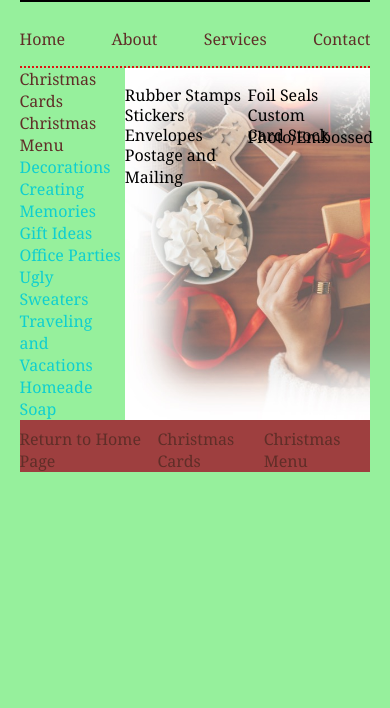
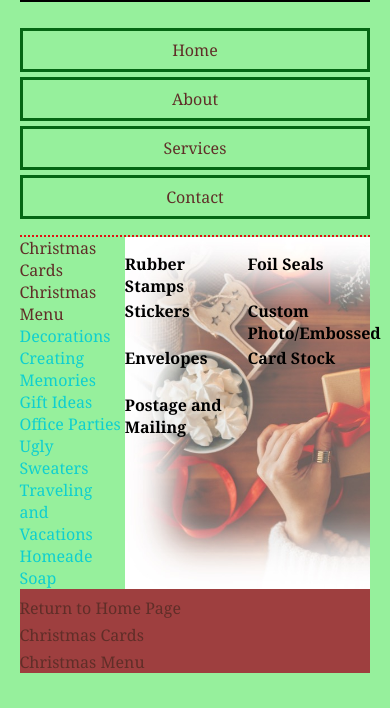
Before and after one commit to Stella-Brannon/christmasblog, a plain HTML site: page christmasblog/cardschristmas.html in a window 390 px wide. Shown: the part 142-850 px from the top of the page. Drawn offline with Linux system fonts and the light colour scheme.

Commit message:
feature:updated css to responsive

```diff
--- a/christmasblog/css/blogpage-styles.css
+++ b/christmasblog/css/blogpage-styles.css
@@ -1,49 +1,44 @@
+@media screen and (min-width:600px) {
 
+    .footer ul {
+        grid-column: 1/11;
+        grid-row: 7/8;
+        display: flex;
+        flex-direction: row;
+        flex-wrap: nowrap;
+        gap: 5px;
+        justify-content: space-around;
+        align-items: center;
 
-/* first breakpoint*/
-/*@media(min-width: 480px) {
-    .grid-container {
-        display: grid;
-        grid-template-columns: repeat(10, 1fr);
-        grid-template-rows: repeat(7, 1fr);
-        grid-column-gap: 0px;
-        grid-row-gap: 0px;
     }
 
-    .header {
-        grid-area: 1 / 1 / 2 / 11;
-    }
-
-    .navigation {
-        grid-area: 2 / 1 / 3 / 11;
+    .navigation ul {
         display: flex;
         flex-direction: row;
-        flex-wrap: wrap;
+        flex-wrap: nowrap;
+        gap: 5px;
         justify-content: space-between;
     }
+}
 
-    .article {
-        grid-area: 3 / 1 / 6 / 11;
-    }
+@media screen and (max-width:599px) {
 
-    .blogtext {
-        grid-area: 6 / 1 / 7 / 11;
-    }
-
-    .footer {
-        grid-area: 7 / 1 / 8 / 11;
-
+    .navigation ul {
+        display: flex;
+        flex-direction: column;
+        flex-wrap: wrap;
+        gap: 5px;
+        justify-content: space-between;
     }
 
     .footer ul {
         display: flex;
-        flex-direction: row;
+        flex-direction: column;
+        flex-wrap: wrap;
+        gap: 5px;
         justify-content: space-between;
-        align-items: center;
     }
 }
-*/
-
 
 .grid-container {
     display: grid;
@@ -65,23 +60,23 @@
 }
 
 .navigation {
-     grid-area: 2 / 1 / 3 / 11;
+    grid-area: 2 / 1 / 3 / 11;
 
 }
-.navigation ul{
-    display: flex;
-    flex-direction: row;
-    flex-wrap:nowrap;
-    gap: 5px;
-    justify-content: space-between;
+
+.navigation li {
+    border: 3px solid #046613;
+    text-align: center;
+    padding: 0.5rem;
 }
-
 
 #nested_grid {
     display: grid;
     grid-template-rows: 25% 75%;
     grid-template-columns: 50% 50%;
     gap: 5px;
+    justify-content: space-evenly;
+    align-items: center;
 
 }
 
@@ -121,10 +116,3 @@ img {
     grid-column: 1/11;
     grid-row: 7/8;
 }
-
-.footer ul {
-    display: flex;
-    flex-direction: row;
-    justify-content: space-between;
-    align-items: center;
-}
--- a/christmasblog/css/cards-styles.css
+++ b/christmasblog/css/cards-styles.css
@@ -1,11 +1,52 @@
+@media screen and (min-width:600px) {
 
+    .footer ul {
+        grid-column: 1/11;
+        grid-row: 7/8;
+        display: flex;
+        flex-direction: row;
+        flex-wrap: nowrap;
+        gap: 5px;
+        justify-content: space-around;
+        align-items: center;
+
+    }
+
+    .navigation ul {
+        display: flex;
+        flex-direction: row;
+        flex-wrap: nowrap;
+        gap: 5px;
+        justify-content: space-between;
+    }
+}
+
+@media screen and (max-width:599px) {
+
+    .navigation ul {
+        display: flex;
+        flex-direction: column;
+        flex-wrap: wrap;
+        gap: 5px;
+        justify-content: space-between;
+    }
+
+    .footer ul {
+        display: flex;
+        flex-direction: column;
+        flex-wrap: wrap;
+        gap: 5px;
+        justify-content: space-between;
+    }
+}
 
 .grid-container {
     display: grid;
-    grid-template-rows: 150px auto auto auto auto 50px;
+    grid-template-rows: 150px auto auto auto auto auto 100px;
     grid-template-columns: repeat(10, 10%);
 
 }
+
 .header {
     grid-column: 1/11;
     grid-row: 1/2;
@@ -15,8 +56,8 @@
     background-repeat: no-repeat;
     background-color: rgb(5, 135, 5);
     height: 120px;
-    text-align:center ;
-    border:2px solid #000000;
+    text-align: center;
+    border: 2px solid #000000;
     color: aliceblue;
 
 
@@ -26,20 +67,26 @@
     grid-area: 2 / 1 / 3 / 11;
 
 }
-.navigation ul{
-   display: flex;
-   flex-direction: row;
-   flex-wrap:nowrap;
-   gap: 5px;
-   justify-content: space-between;
+
+.navigation ul {
+
     padding-bottom: 1em;
-   border-bottom:2px dotted #e01111;
+    border-bottom: 2px dotted #e01111;
 
 }
+
+.navigation li {
+    border: 3px solid #046613;
+    text-align: center;
+    padding: 0.5rem;
+}
+
+
 .aside {
     grid-column: 1/4;
     grid-row: 3/7;
 }
+
 .article {
 
     grid-column: 4/11;
@@ -50,25 +97,25 @@
     background-repeat: no-repeat;
     padding-top: 1rem;
     padding-bottom: 1rem;
+    font-weight: bold;
 
 }
+
 #nested_grid {
+
     display: grid;
-    grid-template-rows:  repeat(5,10%);
+    grid-template-rows: repeat(4, 25%);
     grid-template-columns: 50% 50%;
-    justify-content: center;
+    justify-content: space-evenly;
     grid-row-gap: 5px;
 }
 
-.footer{
+.footer {
     grid-area: 7/1/8/11;
 }
 
 .footer ul {
-    display: flex;
-    flex-direction: row;
-    justify-content: space-between;
-    align-items: center;
+
     padding-top: 0.5em;
     background-color: rgb(158, 63, 63);
 }
--- a/christmasblog/css/homepage-styles.css
+++ b/christmasblog/css/homepage-styles.css
@@ -1,37 +1,20 @@
+@media screen and (min-width:600px) {
 
- @media screen and (min-width:600px) {
- .grid-container {
-    display: grid;
-    grid-template-rows: 150px auto auto auto auto 100px;
-    grid-template-columns: repeat(10, 10%);
-}
-    .sidebar{
-        grid-column: 1/4;
-        grid-row: 3/7;
-
-    }
-
-    .landingpage{
-        grid-column: 4/11;
-        grid-row: 3/7;
-
-    }
-
-    .footer ul{
+    .footer ul {
         grid-column: 1/11;
         grid-row: 7/8;
         display: flex;
         flex-direction: row;
-        flex-wrap:nowrap;
+        flex-wrap: nowrap;
         gap: 5px;
-        justify-content: space-between;
+        justify-content: space-around;
 
     }
 
-    .navigation ul{
+    .navigation ul {
         display: flex;
         flex-direction: row;
-        flex-wrap:nowrap;
+        flex-wrap: nowrap;
         gap: 5px;
         justify-content: space-between;
     }
@@ -39,7 +22,7 @@
 
 @media screen and (max-width:599px) {
 
-   .navigation ul{
+    .navigation ul {
         display: flex;
         flex-direction: column;
         flex-wrap: wrap;
@@ -47,7 +30,7 @@
         justify-content: space-between;
     }
 
-   .footer ul{
+    .footer ul {
         display: flex;
         flex-direction: column;
         flex-wrap: wrap;
@@ -58,10 +41,11 @@
 
 .grid-container {
     display: grid;
-    grid-template-rows: 150px auto auto auto auto 100px;
+    grid-template-rows: 150px auto auto auto auto auto 100px;
     grid-template-columns: repeat(10, 10%);
 
 }
+
 .header {
     background-image: url("../images/candycane.jpg");
     background-size: 100% auto;
@@ -75,29 +59,32 @@
     grid-row: 1/2;
 }
 
-.navigation{
+.navigation {
     grid-column: 1/11;
     grid-row: 2/3;
 
 }
-.navigation li{
+
+.navigation li {
     border: 3px solid #046613;
-    border-radius: 2%;
     text-align: center;
+    padding: 0.5rem;
 }
 
-.sidebar{
-    grid-column: 1/11;
-    grid-row: 3/5;
-}
 
-.landingpage{
-    grid-column: 1/11;
-    grid-row: 5/7;
+.sidebar {
+    grid-column: 1/4;
+    grid-row: 3/7;
 
 }
 
-.footer{
+.landingpage {
+    grid-column: 4/11;
+    grid-row: 3/7;
+
+}
+
+.footer {
     grid-column: 1/11;
     grid-row: 7/8;
 }
```
Also changed, not shown: christmasblog/cardschristmas.html (+3 -0 lines), christmasblog/css/global.css (+23 -7 lines). Lines whose indentation alone changed are shown as unchanged.
